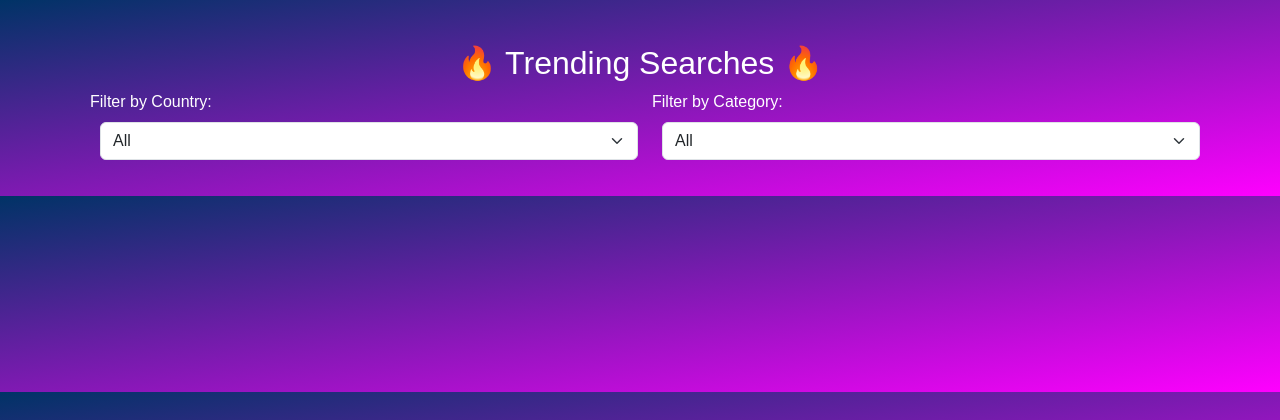
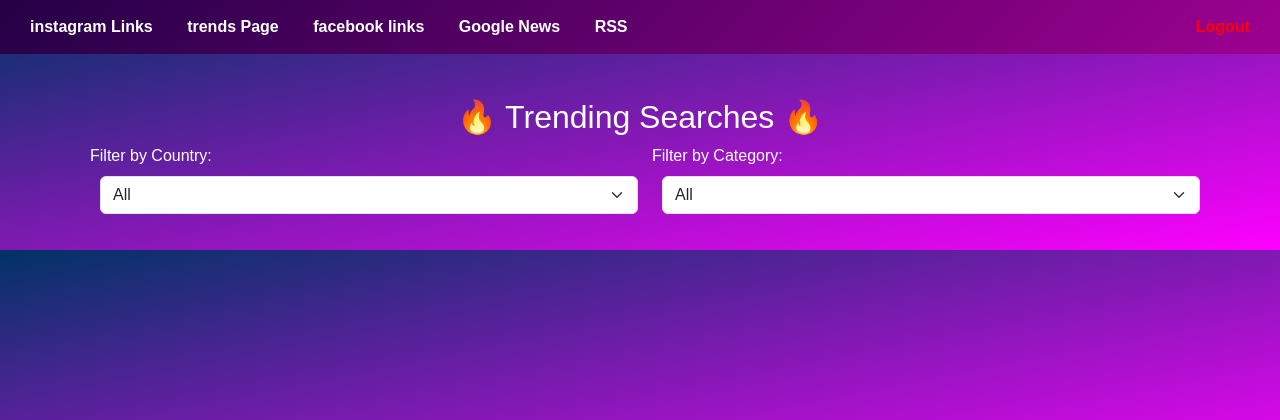
Before and after one commit to NasirMehmood12/instaxrss, a Flask app: page /trends in a window 1280 px wide. Shown: the top 420 px of the page. Run offline with Flask 3, Linux system fonts and the light colour scheme; the visitor is signed in with stand-in values (Sample User, id 1); data that the repository does not hold is empty; some libraries are stand-ins or nearby versions.

Commit message:
Update trends.html

```diff
--- a/templates/trends.html
+++ b/templates/trends.html
@@ -68,6 +68,21 @@
     </style>
 </head>
 <body>
+
+
+<!-- Navigation Bar -->
+    <div class="navbar">
+        <div>
+            <a href="{{ url_for('index') }}">instagram Links</a>
+            <a href="{{ url_for('trends_page') }}">trends Page</a>
+            <a href="{{ url_for('fb') }}">facebook links</a>
+            <a href="{{ url_for('rss_page') }}">Google News</a>
+            <a href="{{ url_for('rrss_page') }}">RSS</a>
+        </div>
+        <a href="{{ url_for('logout') }}" style="color: red;">Logout</a>
+    </div>
+
+
     <div class="container mt-4">
         <h2 class="text-center">🔥 Trending Searches 🔥</h2>
 
```
